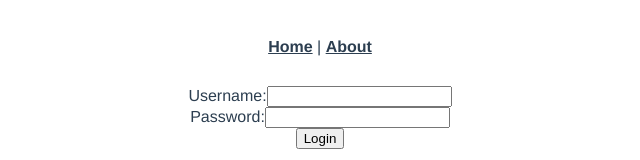
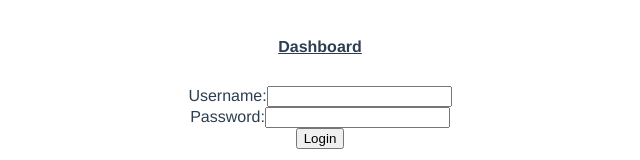
Before and after one commit to bayabdi/book-fe, a Vue app: page /login in a window 1280 px wide. Shown: the top 160 px of the page, without its empty margins (320-960 px from the left). Built offline with nearby package versions, Linux system fonts and the light colour scheme.

Commit message:
Redirect

```diff
--- a/src/App.vue
+++ b/src/App.vue
@@ -1,7 +1,6 @@
 <template>
   <nav>
-    <router-link to="/">Home</router-link> |
-    <router-link to="/about">About</router-link>
+    <router-link to="/dashboard">Dashboard</router-link>
   </nav>
   <router-view/>
 </template>
--- a/src/router/index.js
+++ b/src/router/index.js
@@ -1,20 +1,10 @@
 import { createRouter, createWebHistory } from 'vue-router'
-import HomeView from '../views/HomeView.vue'
 
 const routes = [
   {
     path: '/',
     name: 'home',
-    component: HomeView
-  },
-  {
-    path: '/about',
-    name: 'about',
-    // route level code-splitting
-    // this generates a separate chunk (about.[hash].js) for this route
-    // which is lazy-loaded when the route is visited.
-    component: () => import(/* webpackChunkName: "about" */ '../views/AboutView.vue'),
-    meta: { requiresAuth: true }
+    redirect: '/dashboard'
   },
   {
     path: '/login',
```
